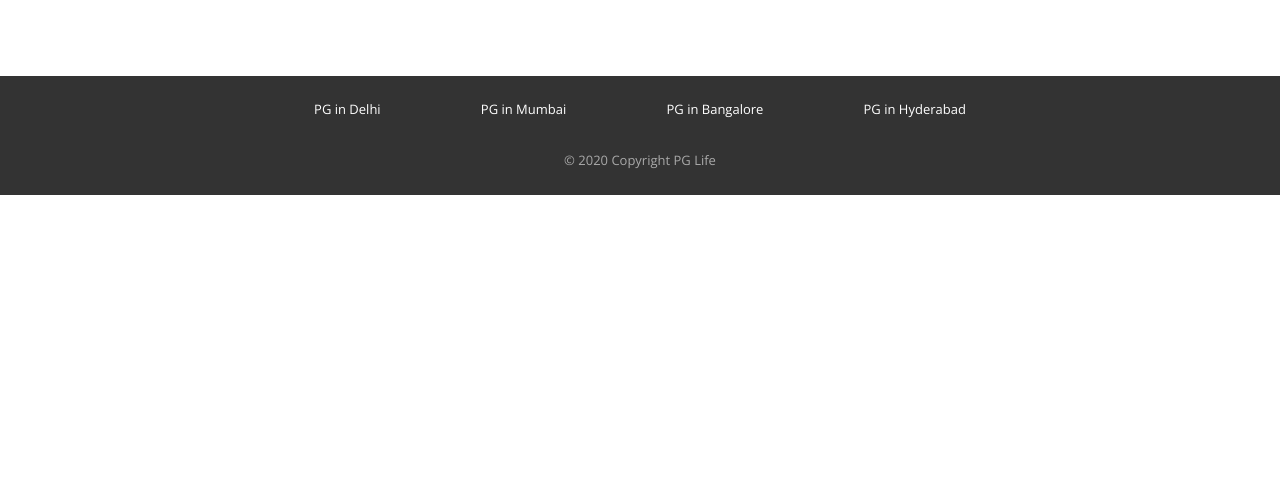
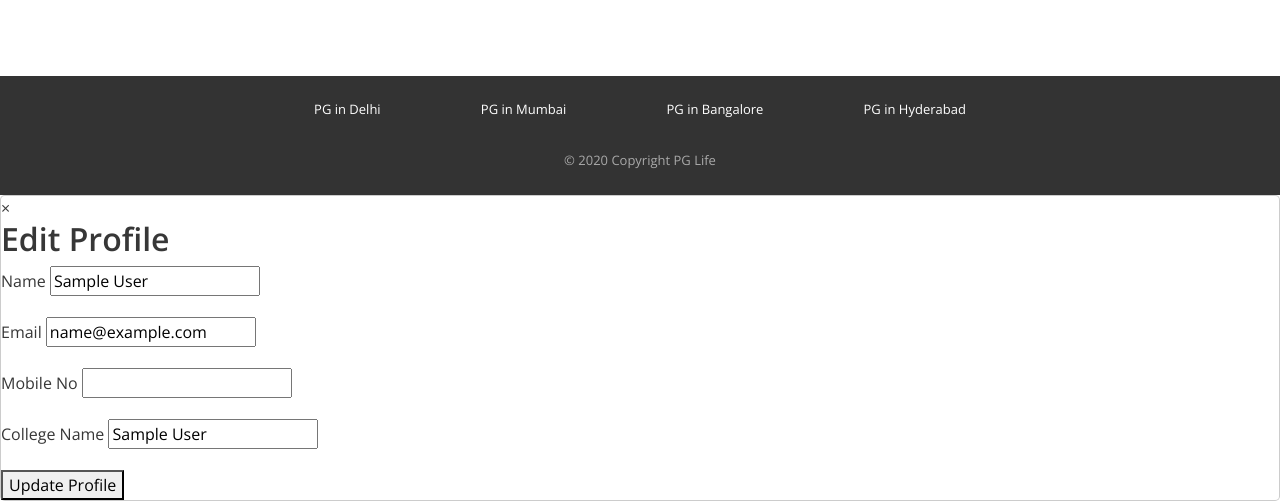
Before and after one commit to prateekyadav2003/project, a PHP site: page /pglife-main/dashboard.php in a window 1280 px wide. Shown: the part 379-880 px from the top of the page. Before the commit the page ends 574 px from the top, so only its background shows below. Run offline with PHP 8.4, Linux system fonts and the light colour scheme; the visitor is signed in with stand-in values (Sample User, id 1); data that the repository does not hold is empty; some libraries are stand-ins or nearby versions.

Commit message:
Update dashboard.php

```diff
--- a/dashboard.php
+++ b/dashboard.php
@@ -76,8 +76,8 @@
                         <div class="college"><?= $user['college_name'] ?></div>
                     </div>
                     <div class="edit">
-                        <div class="edit-profile">Edit Profile</div>
-                    </div>
+    <div class="edit-profile" id="editProfileBtn">Edit Profile</div>
+</div>
                 </div>
             </div>
         </div>
@@ -174,6 +174,34 @@
     ?>
 
     <script type="text/javascript" src="js/dashboard.js"></script>
+
+    <!-- here is the edit form html  -->
+    <div class="edit-profile-modal" id="editProfileModal">
+    <div class="modal-content">
+        <span class="close-btn" id="closeModal">&times;</span>
+        <h2>Edit Profile</h2>
+        <form id="editProfileForm">
+            <div class="form-group">
+                <label for="fullName">Name</label>
+                <input type="text" id="fullName" name="fullName" value="<?= $user['full_name'] ?>" required>
+            </div>
+            <div class="form-group">
+                <label for="email">Email</label>
+                <input type="email" id="email" name="email" value="<?= $user['email'] ?>" required>
+            </div>
+            <div class="form-group">
+                <label for="phone">Mobile No</label>
+                <input type="text" id="phone" name="phone" value="<?= $user['phone'] ?>" required>
+            </div>
+            <div class="form-group">
+                <label for="college">College Name</label>
+                <input type="text" id="college" name="college" value="<?= $user['college_name'] ?>" required>
+            </div>
+            <button type="submit">Update Profile</button>
+        </form>
+    </div>
+</div>
+
 </body>
 
 </html>
```
